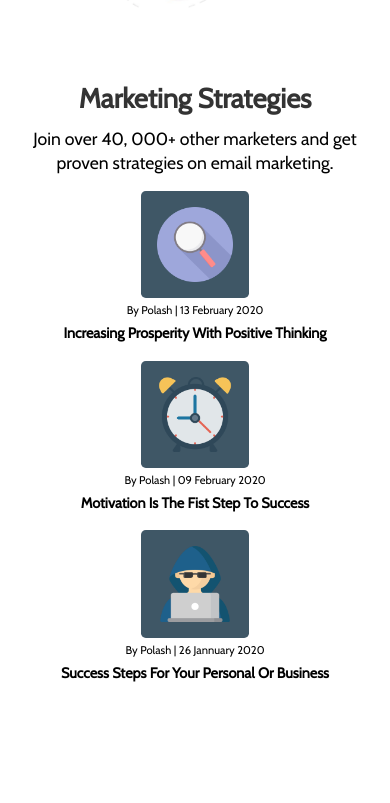
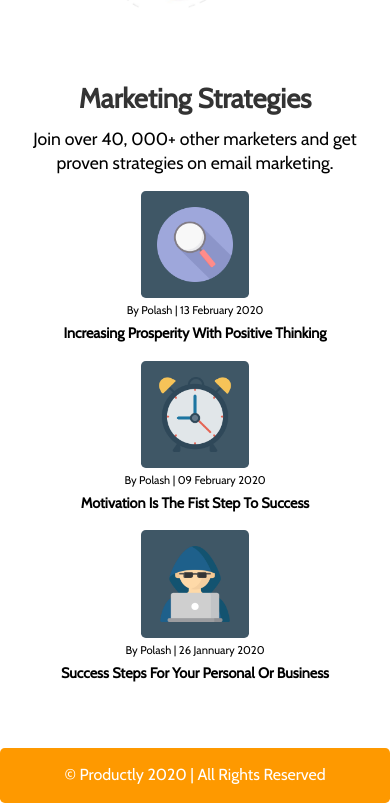
Before and after one commit to Polashahmad01/Portfulio-One, a plain HTML site: page index.html in a window 390 px wide. Shown: the part 4745-5548 px from the top of the page. Before the commit the page ends 5493 px from the top, so only its background shows below. Drawn offline with nearby package versions, Linux system fonts and the light colour scheme.

Commit message:
Design Complete

```diff
--- a/css/styles.css
+++ b/css/styles.css
@@ -392,9 +392,15 @@ a {
   text-align: center;
 }
 
-
-
-
+/* Footer Section */
+#main-footer {
+  display: block;
+  text-align: center;
+  background: var(--primary-color);
+  padding: 1rem;
+  color: var(--body-color);
+  border-radius: .3rem;
+}
 
 
 
@@ -672,4 +678,14 @@ a {
     text-align: center;
     margin-bottom: 1rem;
   }
+
+  /* footer */
+  #main-footer {
+    display: block;
+    font-size: .5rem;
+  }
+
+  #main-footer p span {
+    display: none;
+  }
 }
--- a/index.html
+++ b/index.html
@@ -159,4 +159,9 @@
         </div>
       </section>
   </main>
+
+  <!-- Footer Section -->
+  <footer id="main-footer">
+    <p><span>Created with ❤ Istiak Ahmad Polash |</span> &copy; Productly 2020 | All Rights Reserved</p>
+  </footer>
 </html>
```
